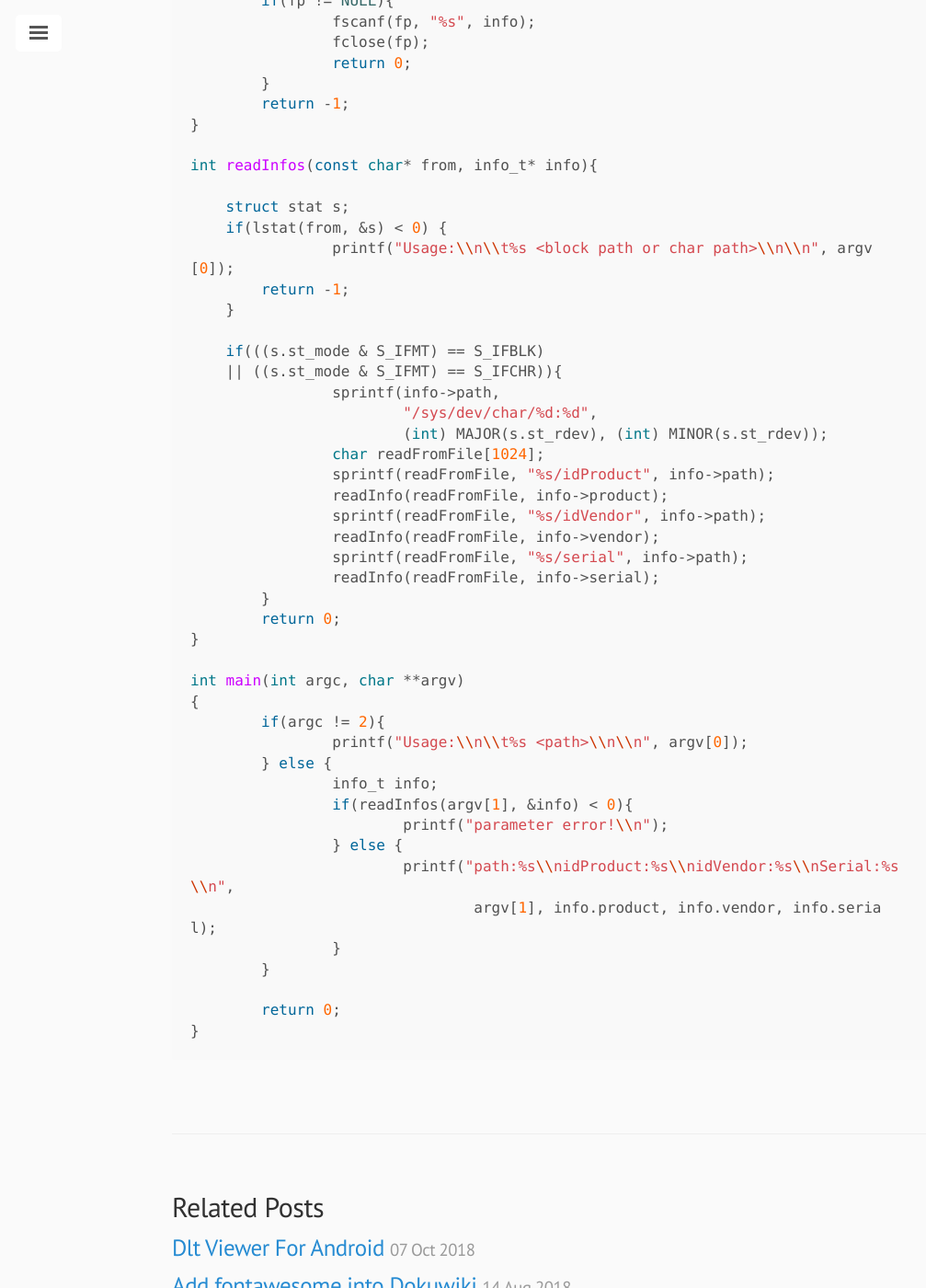
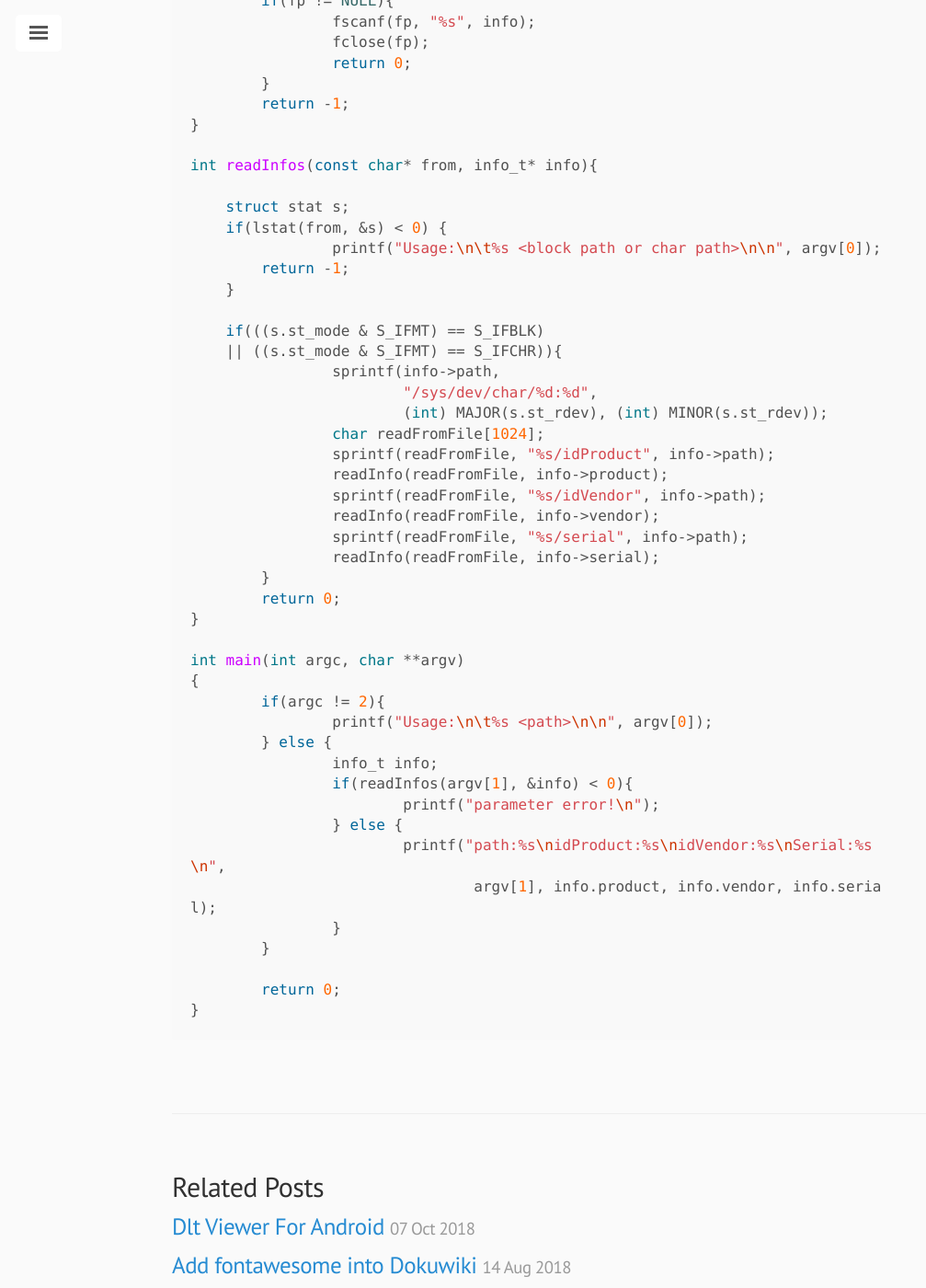
Before and after one commit to zeerd/zeerd.github.io, a Jekyll site: the page built from _posts/2014-12-30-android-usb-device-info.md, in a window 1280 px wide and 1400 px high, scrolled down 1456 px. Shown: the whole window at 92% size, without its empty margins (43-1050 px from the left). Built offline with Jekyll 4.4.1, drawn with Linux system fonts in a browser that asks for light colours; comment, search, counter and statistics services are not loaded.

Commit message:
Update 2014-12-30-android-usb-device-info.md

```diff
--- a/_posts/2014-12-30-android-usb-device-info.md
+++ b/_posts/2014-12-30-android-usb-device-info.md
@@ -28,7 +28,7 @@ tags: [Android,Device]
  * So our device_path would be 1-4.2.3 which says my device is connected
  * to port 3 of a hub on port 2 of a hub on port 4 of bus 1 (per
  * http://www.linux-usb.org/FAQ.html).
-  * */
+ * */
 
 
 #include <stdio.h>
@@ -57,7 +57,7 @@ int readInfos(const char* from, info_t* info){
 
     struct stat s;
     if(lstat(from, &s) < 0) {
-		printf("Usage:\\n\\t%s <block path or char path>\\n\\n", argv[0]);
+		printf("Usage:\n\t%s <block path or char path>\n\n", argv[0]);
         return -1;
     }
 
@@ -80,13 +80,13 @@ int readInfos(const char* from, info_t* info){
 int main(int argc, char **argv)
 {
 	if(argc != 2){
-		printf("Usage:\\n\\t%s <path>\\n\\n", argv[0]);
+		printf("Usage:\n\t%s <path>\n\n", argv[0]);
 	} else {
 		info_t info;
 		if(readInfos(argv[1], &info) < 0){
-			printf("parameter error!\\n");
+			printf("parameter error!\n");
 		} else {
-			printf("path:%s\\nidProduct:%s\\nidVendor:%s\\nSerial:%s\\n",
+			printf("path:%s\nidProduct:%s\nidVendor:%s\nSerial:%s\n",
 				argv[1], info.product, info.vendor, info.serial);
 		}
 	}
```
